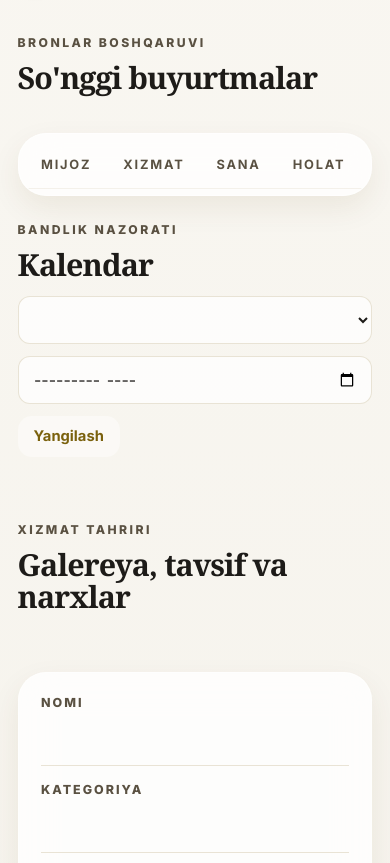
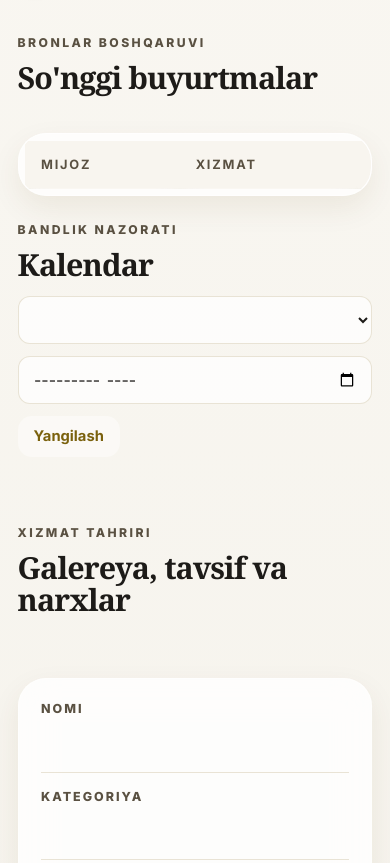
Before and after one commit to hallaymstore/toyimbor22, a website: page public/vendor.html in a window 390 px wide. Shown: the part 660-1523 px from the top of the page. Drawn offline with nearby package versions, Linux system fonts and the light colour scheme; no server answers.

Commit message:
scroll new

```diff
--- a/public/assets/styles.css
+++ b/public/assets/styles.css
@@ -855,6 +855,16 @@ textarea {
   margin-top: 1rem;
 }
 
+.booking-list.panel-scroll,
+.package-grid.panel-scroll,
+.service-grid.panel-scroll,
+.admin-service-list.panel-scroll,
+.gallery-grid.panel-scroll,
+.vendor-grid.panel-scroll,
+.calendar-grid.panel-scroll {
+  padding-bottom: 0.2rem;
+}
+
 .package-card {
   display: grid;
   gap: 1rem;
@@ -938,6 +948,56 @@ textarea {
   gap: 1rem;
 }
 
+.panel-scroll {
+  overflow: auto;
+  overscroll-behavior: contain;
+  scrollbar-gutter: stable;
+  scrollbar-width: thin;
+  scrollbar-color: rgba(122, 97, 13, 0.5) rgba(122, 97, 13, 0.1);
+}
+
+.panel-scroll::-webkit-scrollbar {
+  width: 10px;
+  height: 10px;
+}
+
+.panel-scroll::-webkit-scrollbar-track {
+  background: rgba(122, 97, 13, 0.08);
+  border-radius: 999px;
+}
+
+.panel-scroll::-webkit-scrollbar-thumb {
+  background: rgba(122, 97, 13, 0.46);
+  border-radius: 999px;
+}
+
+.panel-scroll--table {
+  max-height: min(58vh, 760px);
+}
+
+.panel-scroll--list {
+  max-height: min(54vh, 660px);
+  padding-right: 0.3rem;
+}
+
+.panel-scroll--grid {
+  max-height: min(56vh, 680px);
+  align-content: start;
+  padding-right: 0.3rem;
+}
+
+.panel-scroll--calendar {
+  max-height: min(46vh, 540px);
+  align-content: start;
+  padding-right: 0.3rem;
+}
+
+.panel-scroll--gallery {
+  max-height: min(38vh, 420px);
+  align-content: start;
+  padding-right: 0.3rem;
+}
+
 .admin-table-wrap {
   overflow: auto;
   padding: 0.4rem;
@@ -946,6 +1006,10 @@ textarea {
 .admin-table {
   width: 100%;
   border-collapse: collapse;
+}
+
+.admin-table-wrap.panel-scroll .admin-table {
+  min-width: 1080px;
 }
 
 .admin-table th,
@@ -961,6 +1025,11 @@ textarea {
   font-size: 0.8rem;
   text-transform: uppercase;
   letter-spacing: 0.14em;
+  position: sticky;
+  top: 0;
+  z-index: 2;
+  background: rgba(248, 245, 239, 0.98);
+  backdrop-filter: blur(10px);
 }
 
 .compact-control {
@@ -1335,4 +1404,15 @@ textarea {
   .admin-sidebar {
     padding: 1.2rem;
   }
+
+  .panel-scroll--table {
+    max-height: min(48vh, 520px);
+  }
+
+  .panel-scroll--list,
+  .panel-scroll--grid,
+  .panel-scroll--calendar,
+  .panel-scroll--gallery {
+    max-height: min(42vh, 420px);
+  }
 }
--- a/public/vendor.html
+++ b/public/vendor.html
@@ -51,7 +51,7 @@
             <h2>So'nggi buyurtmalar</h2>
           </div>
         </div>
-        <div class="admin-table-wrap">
+        <div class="admin-table-wrap panel-scroll panel-scroll--table">
           <table class="admin-table">
             <thead>
               <tr>
@@ -81,7 +81,7 @@
             <button id="calendar-refresh" class="button button--ghost button--small" type="button">Yangilash</button>
           </div>
         </div>
-        <div id="admin-calendar-grid" class="calendar-grid"></div>
+        <div id="admin-calendar-grid" class="calendar-grid panel-scroll panel-scroll--calendar"></div>
       </section>
 
       <section id="admin-services-section" class="admin-section">
@@ -92,7 +92,7 @@
           </div>
         </div>
         <div class="admin-edit-layout">
-          <div id="admin-service-list" class="admin-service-list"></div>
+          <div id="admin-service-list" class="admin-service-list panel-scroll panel-scroll--list"></div>
           <div class="glass-card">
             <form id="admin-service-form" class="stack-form">
               <input type="hidden" name="_id" />
@@ -191,7 +191,7 @@
               <button class="button button--ghost" type="submit">Galereyaga qo'shish</button>
             </form>
 
-            <div id="admin-gallery" class="gallery-grid"></div>
+            <div id="admin-gallery" class="gallery-grid panel-scroll panel-scroll--gallery"></div>
           </div>
         </div>
       </section>
```
Also changed, not shown: public/admin.html (+3 -3 lines), public/dashboard.html (+2 -2 lines), public/profile.html (+1 -1 lines).
